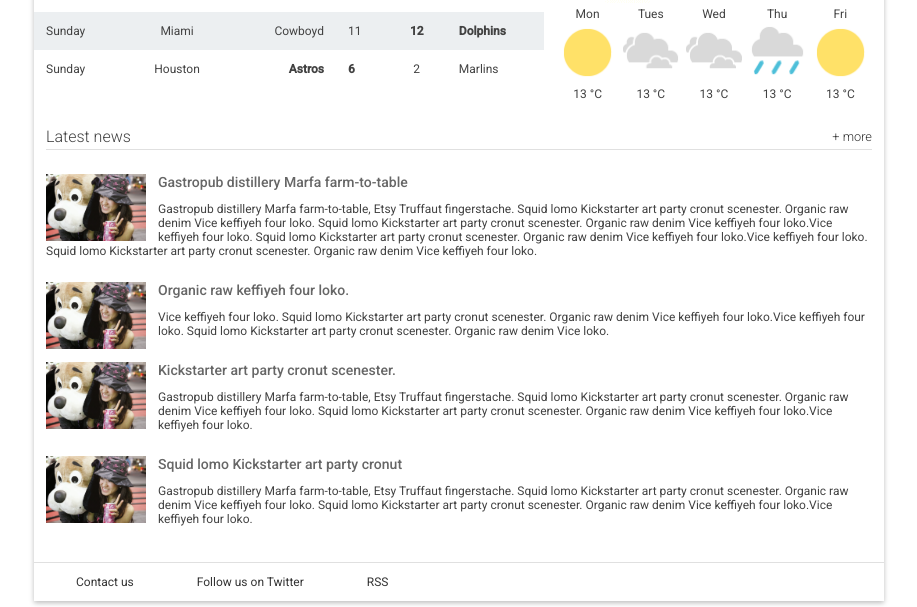
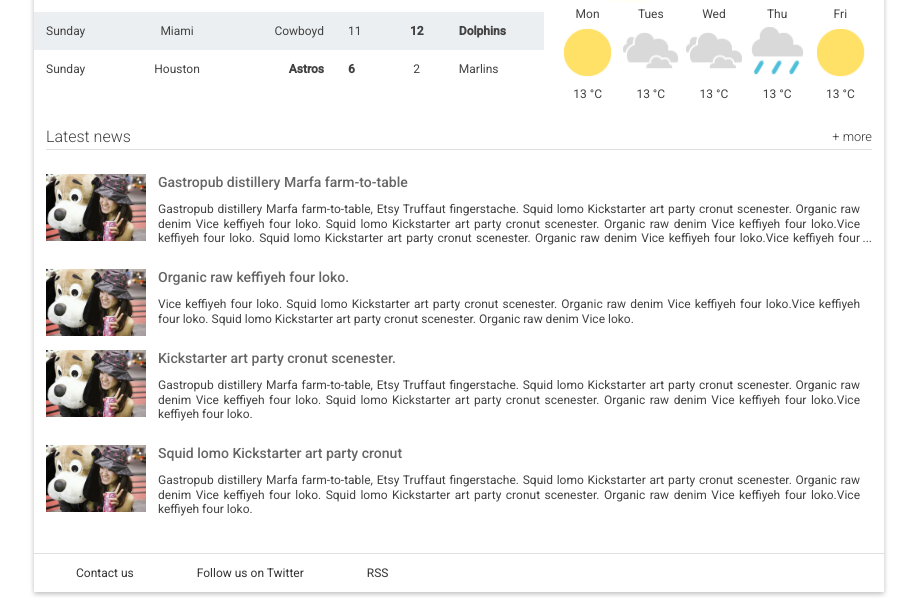
Before and after one commit to bfutrell70/ResponsiveWebDesign-Final, a plain HTML site: page index.html in a window 1280 px wide. Shown: the part 629-1236 px from the top of the page, without its empty margins (181-1098 px from the left). Drawn offline with Linux system fonts and the light colour scheme.

Commit message:
added CSS to add ellipsis after three lines of text

```diff
--- a/index.html
+++ b/index.html
@@ -155,27 +155,27 @@
             <li class="snippet">
               <img class="snippet__thumbnail" src="images/dog.jpg" alt="picture of a girl with a large, stuffed dog toy">
               <h3 class="snippet__title"><a href="#">Gastropub distillery Marfa farm-to-table</a></h3>
-              <p>Gastropub distillery Marfa farm-to-table, Etsy Truffaut fingerstache.
+              <p class="block-with-text">Gastropub distillery Marfa farm-to-table, Etsy Truffaut fingerstache.
               Squid lomo Kickstarter art party cronut scenester. Organic raw denim Vice keffiyeh four loko. Squid lomo Kickstarter art party cronut scenester. Organic raw denim Vice keffiyeh four loko.Vice keffiyeh four loko. Squid lomo Kickstarter art party cronut scenester. Organic raw denim Vice keffiyeh four loko.Vice keffiyeh four loko. Squid lomo Kickstarter art party cronut scenester. Organic raw denim Vice keffiyeh four loko.
               </p>
             </li>
             <li class="snippet">
               <img class="snippet__thumbnail" src="images/dog.jpg" alt="picture of a girl with a large, stuffed dog toy">
               <h3 class="snippet__title"><a href="#">Organic raw keffiyeh four loko.</a></h3>
-              <p>Vice keffiyeh four loko. Squid lomo Kickstarter art party cronut scenester. Organic raw denim Vice keffiyeh four loko.Vice keffiyeh four loko. Squid lomo Kickstarter art party cronut scenester. Organic raw denim Vice loko.
+              <p class="block-with-text">Vice keffiyeh four loko. Squid lomo Kickstarter art party cronut scenester. Organic raw denim Vice keffiyeh four loko.Vice keffiyeh four loko. Squid lomo Kickstarter art party cronut scenester. Organic raw denim Vice loko.
               </p>
             </li>
             <li class="snippet">
               <img class="snippet__thumbnail" src="images/dog.jpg" alt="picture of a girl with a large, stuffed dog toy">
               <h3 class="snippet__title"><a href="#">Kickstarter art party cronut scenester.</a></h3>
-              <p>Gastropub distillery Marfa farm-to-table, Etsy Truffaut fingerstache.
+              <p class="block-with-text">Gastropub distillery Marfa farm-to-table, Etsy Truffaut fingerstache.
               Squid lomo Kickstarter art party cronut scenester. Organic raw denim Vice keffiyeh four loko. Squid lomo Kickstarter art party cronut scenester. Organic raw denim Vice keffiyeh four loko.Vice keffiyeh four loko.
               </p>
             </li>
             <li class="snippet">
               <img class="snippet__thumbnail" src="images/dog.jpg" alt="picture of a girl with a large, stuffed dog toy">
               <h3 class="snippet__title"><a href="#">Squid lomo Kickstarter art party cronut </a></h3>
-              <p>Gastropub distillery Marfa farm-to-table, Etsy Truffaut fingerstache.
+              <p class="block-with-text">Gastropub distillery Marfa farm-to-table, Etsy Truffaut fingerstache.
               Squid lomo Kickstarter art party cronut scenester. Organic raw denim Vice keffiyeh four loko. Squid lomo Kickstarter art party cronut scenester. Organic raw denim Vice keffiyeh four loko.Vice keffiyeh four loko.
               </p>
             </li>
--- a/responsive.css
+++ b/responsive.css
@@ -10,6 +10,50 @@
 .hero, .top-news, .scores, .weather, .recent-news {
   order: 10;
 }
+
+/* BEGIN From http://hackingui.com/front-end/a-pure-css-solution-for-multiline-text-truncation/ */
+/* styles for '...' */
+.block-with-text {
+  /* hide text if it more than N lines  */
+  overflow: hidden;
+  /* for set '...' in absolute position */
+  position: relative;
+  /* use this value to count block height */
+  line-height: 1.2em;
+  /* max-height = line-height (1.2) * lines max number (3) */
+  max-height: 3.6em;
+  /* fix problem when last visible word doesn't adjoin right side  */
+  text-align: justify;
+  /* place for '...' */
+  margin-right: -1em;
+  padding-right: 1em;
+}
+/* create the ... */
+.block-with-text:before {
+  /* points in the end */
+  content: '...';
+  /* absolute position */
+  position: absolute;
+  /* set position to right bottom corner of block */
+  right: 0;
+  bottom: 0;
+}
+/* hide ... if we have text, which is less than or equal to max lines */
+.block-with-text:after {
+  /* points in the end */
+  content: '';
+  /* absolute position */
+  position: absolute;
+  /* set position to right bottom corner of text */
+  right: 0;
+  /* set width and height */
+  width: 1em;
+  height: 1em;
+  margin-top: 0.2em;
+  /* bg color = bg color under block */
+  background: white;
+}
+/* BEGIN From http://hackingui.com/front-end/a-pure-css-solution-for-multiline-text-truncation/ */
 
 @media screen and (max-width: 500px) {
   /*
```
